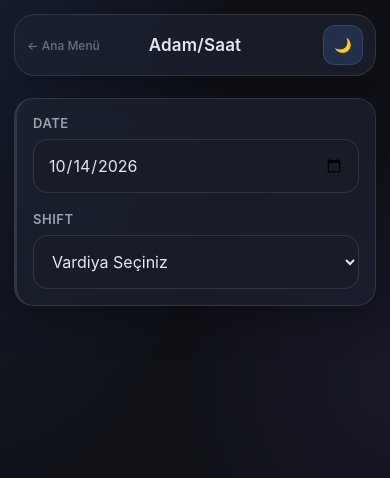
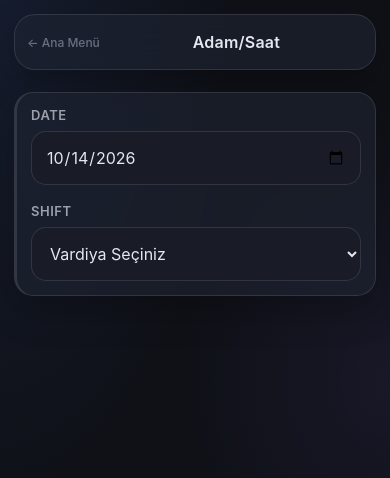
Before and after one commit to umit219/a330-accpanel-umitcan, a website: page manhour.html in a window 390 px wide. Drawn offline with Linux system fonts and the light colour scheme.

Commit message:
Remove theme toggle and refine layout in manhour.html

```diff
--- a/manhour.html
+++ b/manhour.html
@@ -316,6 +316,41 @@
             .mh-page .card { padding: 16px; }
         }
 
+
+        /* Final mobile layout correction: prevent date/select overflow */
+        .mh-page { width: 100%; max-width: 560px; min-width: 0; }
+        .mh-page .page-header {
+            display: flex;
+            justify-content: space-between;
+            align-items: center;
+            gap: 10px;
+            min-width: 0;
+        }
+        .mh-page .page-header .back-link { flex: 0 1 auto; min-width: 0; }
+        .mh-page .page-header .page-title { flex: 1 1 auto; min-width: 0; text-align: center; }
+        .mh-page .card { width: 100%; min-width: 0; overflow: hidden; }
+        .mh-form, .mh-field { width: 100%; min-width: 0; }
+        .mh-input, .mh-select {
+            display: block;
+            width: 100%;
+            max-width: 100%;
+            min-width: 0;
+            box-sizing: border-box;
+            appearance: none;
+            -webkit-appearance: none;
+        }
+        .mh-select {
+            appearance: auto;
+            -webkit-appearance: menulist;
+        }
+        #workDate { max-width: 100%; }
+        .mh-table-wrap { overflow-x: auto; }
+        @media (max-width: 480px) {
+            .mh-page .page-header .page-title { font-size: 16px; }
+            .mh-page .page-header .back-link { font-size: 12px; }
+            .mh-page .card { padding: 14px; }
+        }
+
     </style>
 
 </head>
@@ -339,16 +374,7 @@
         <h1 class="page-title">
             Adam/Saat
         </h1>
-
-        <button
-            id="themeBtn"
-            class="theme-btn"
-            type="button"
-            onclick="toggleTheme()">
-            🌙
-        </button>
-
-    </header>
+</header>
 
 
     <!-- DATE / SHIFT -->
```
